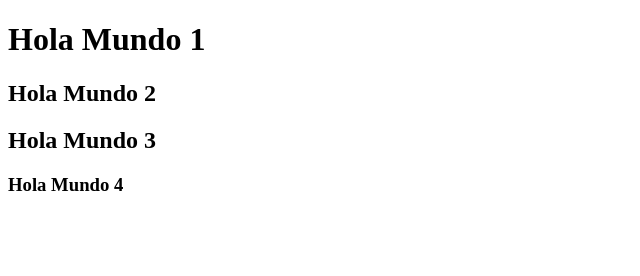
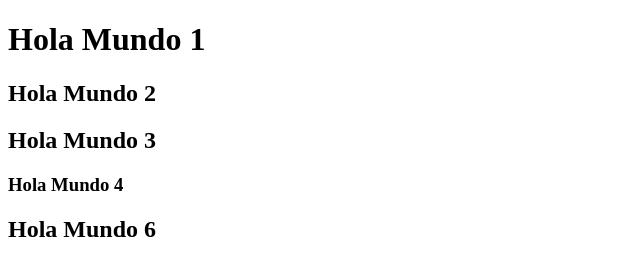
Before and after one commit to lebermeo1/MDS202502-02, a plain HTML site: page index.html in a window 1280 px wide. Shown: the whole page, without its empty margins (0-640 px from the left). Drawn offline with Linux system fonts and the light colour scheme.

Commit message:
Mi primer cambio en la main

```diff
--- a/index.html
+++ b/index.html
@@ -14,7 +14,7 @@
     <h2> Hola Mundo 2</h2>
     <h2> Hola Mundo 3</h2>
     <h3> Hola Mundo 4</h3>
-
+    <h2> Hola Mundo 6</h3>
 
 </body>
 </html>
```
